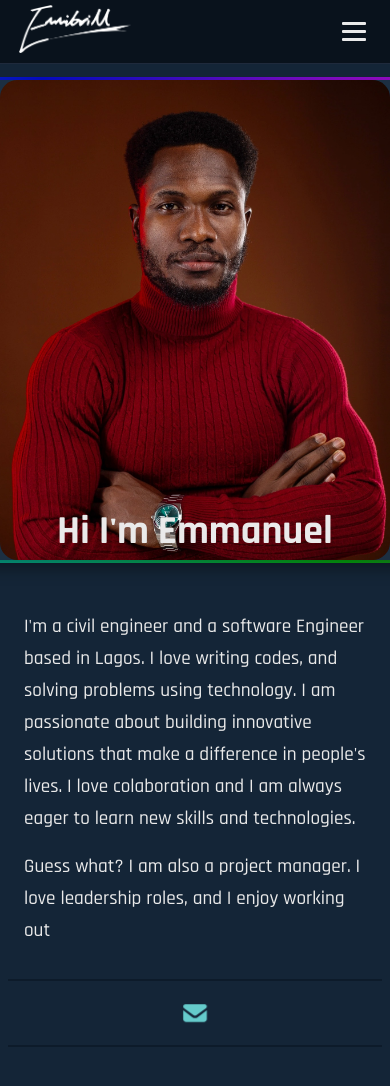
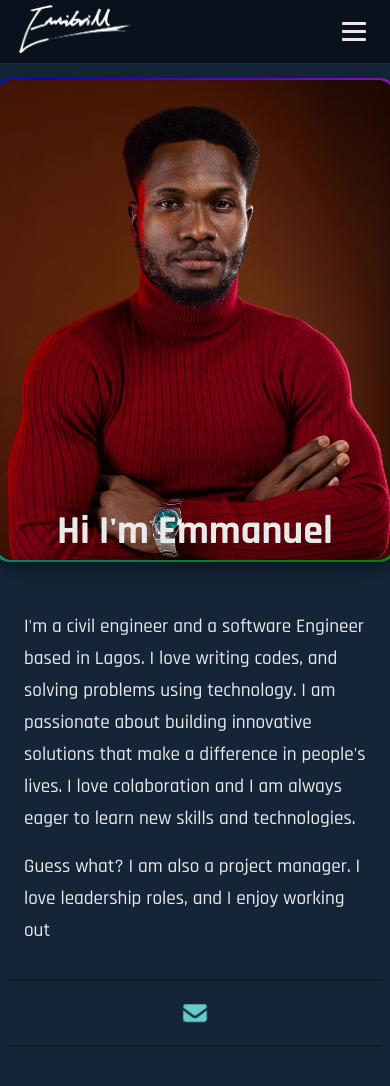
Before and after one commit to Emmibrill/portfolio-full-stack, a Django app: page /about-me/ in a window 390 px wide; the page is wider, and only the part inside the window is pictured. Shown: the top 1086 px of that part. Run offline with Django 5.2, Linux system fonts and the light colour scheme; some web fonts are replaced.

Commit message:
adjust media query for about image in about template

```diff
--- a/static/css/portfolio.css
+++ b/static/css/portfolio.css
@@ -957,7 +957,7 @@ footer {
 .about_img-con::before{
     content: "";
   position: absolute;
-  inset: -.2rem;
+  inset: -.1rem;
   z-index: -1;
   background: conic-gradient(
     from var(--gradient-angle),
@@ -1397,10 +1397,6 @@ footer {
 
     }
 
-    .about_img {
-        width: 100dvw;
-        height: 40rem;
-    }
 
     .about_name-con {
         position: relative;
@@ -1507,7 +1503,7 @@ footer {
         height: 2.5rem;
     }
 
-
+}
 @media (max-width:540px) {
 
     /* swiper */
@@ -1595,8 +1591,10 @@ footer {
     }
 
     /*about section*/
-    .about_img {
-        width: 100dvw;
+
+
+    .about_img-con {
+        width: 25rem;
         height: 30rem;
         object-fit: cover;
     }
```
